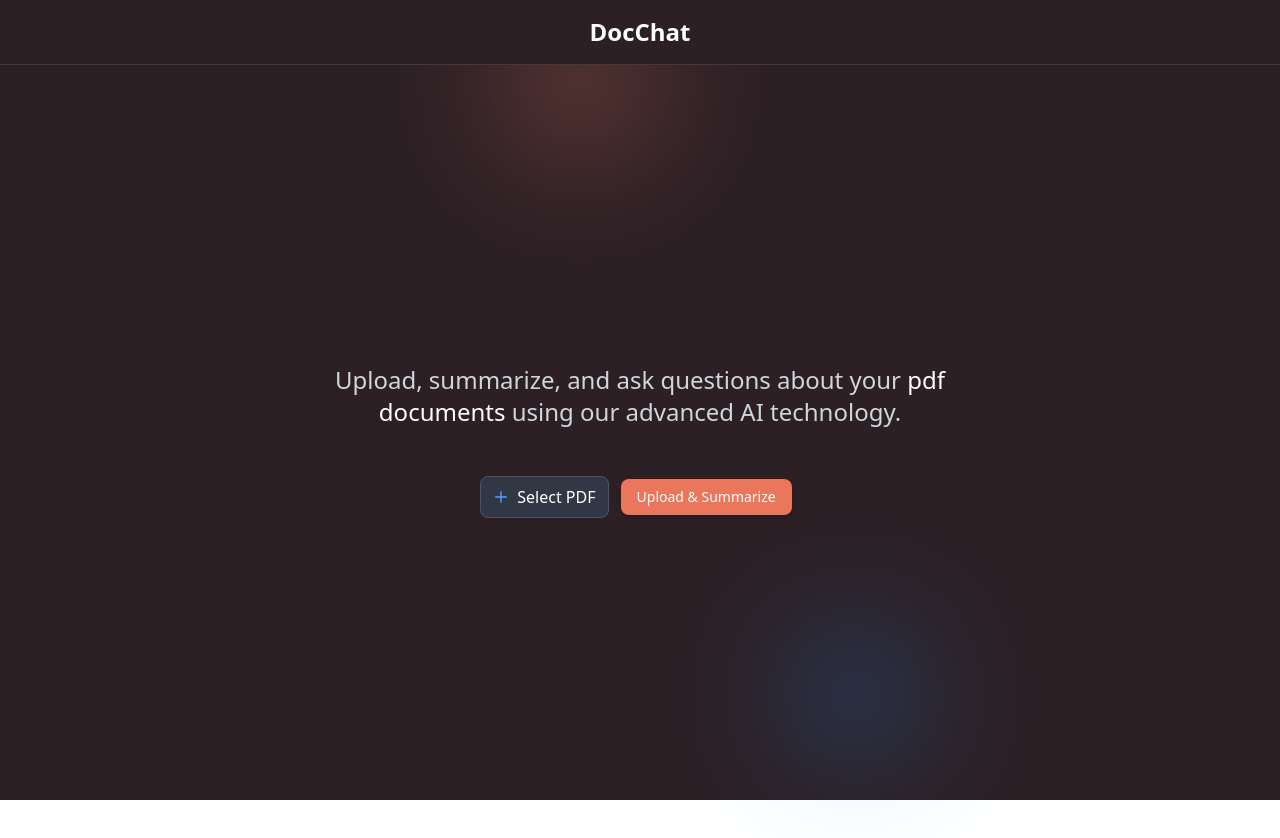
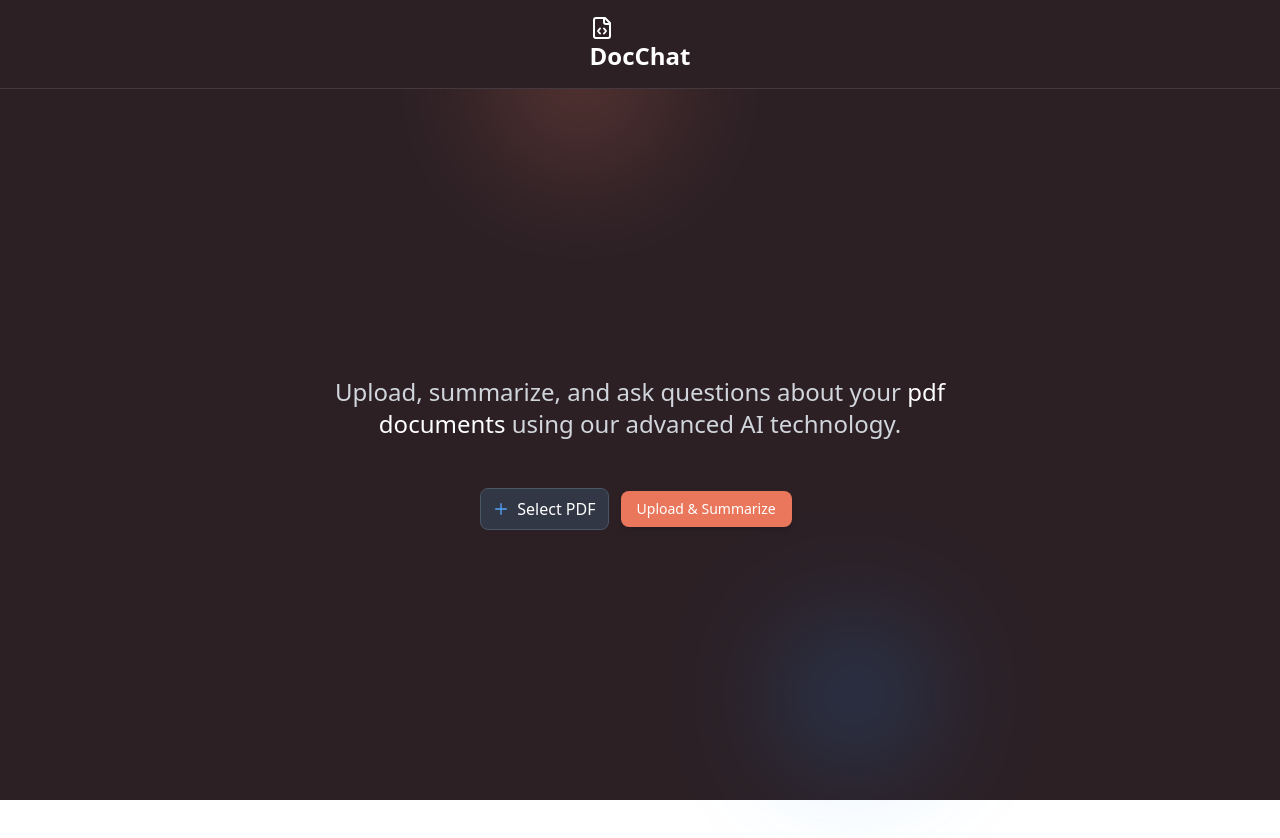
Before and after one commit to Aarushi-bhatia/StudyLM, a React (Vite) app in the folder frontend/: page / in a window 1280 px wide. Shown: the top 838 px of the page. Built offline with nearby package versions, Linux system fonts and the light colour scheme.

Commit message:
just a change

```diff
--- a/frontend/package.json
+++ b/frontend/package.json
@@ -12,6 +12,7 @@
   "dependencies": {
     "@tailwindcss/vite": "^4.0.14",
     "axios": "^1.8.3",
+    "lucide-react": "^0.511.0",
     "react": "^19.0.0",
     "react-dom": "^19.0.0",
     "react-markdown": "^10.1.0"
--- a/frontend/src/components/Nav.jsx
+++ b/frontend/src/components/Nav.jsx
@@ -1,4 +1,5 @@
 import React, { useState } from "react";
+import { FileCode } from 'lucide-react';
 
 const Nav = () => {
   const [file, setFile] = useState(null);
@@ -22,6 +23,7 @@ const Nav = () => {
   return (
     <header className="p-4 z-50 flex bg-[#2C2025] justify-between items-center border-b border-[#453940]">
       <div className="max-w-2xl mx-auto">
+      <FileCode />
       <div className="text-2xl font-bold text-[#FFFFF]">DocChat</div>
 
       {/* Document indicator when uploaded */}
--- a/frontend/src/components/Welcome.jsx
+++ b/frontend/src/components/Welcome.jsx
@@ -68,6 +68,7 @@ const Welcome = () => {
     <div className="flex flex-col items-center justify-center h-full max-w-5xl mx-auto">
       {/* Welcome message */}
       <div className="absolute w-[200px] h-[200px] rounded-full bg-[radial-gradient(circle,_#E2745B_0%,_transparent_80%)] blur-3xl opacity-50 -top-5 left-120 z-0"></div>
+
       <div className="absolute w-[350px] h-[350px] rounded-full bg-[radial-gradient(circle,_#1E90FF_0%,_transparent_35%)] blur-3xl opacity-50 top-130 left-170 z-0"></div>
 
       <h1 className="text-5xl font-bold text-center mb-4 bg-clip-text text-transparent bg-gradient-to-r from-blue-400 to-purple-400">
```
Also changed, not shown: 1 other file (tests, documents, lock files or other folders).
